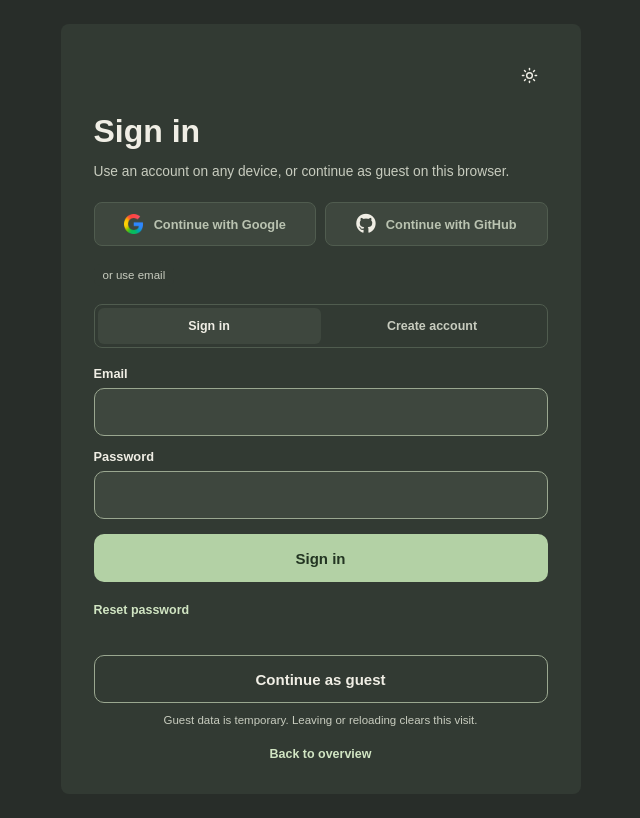
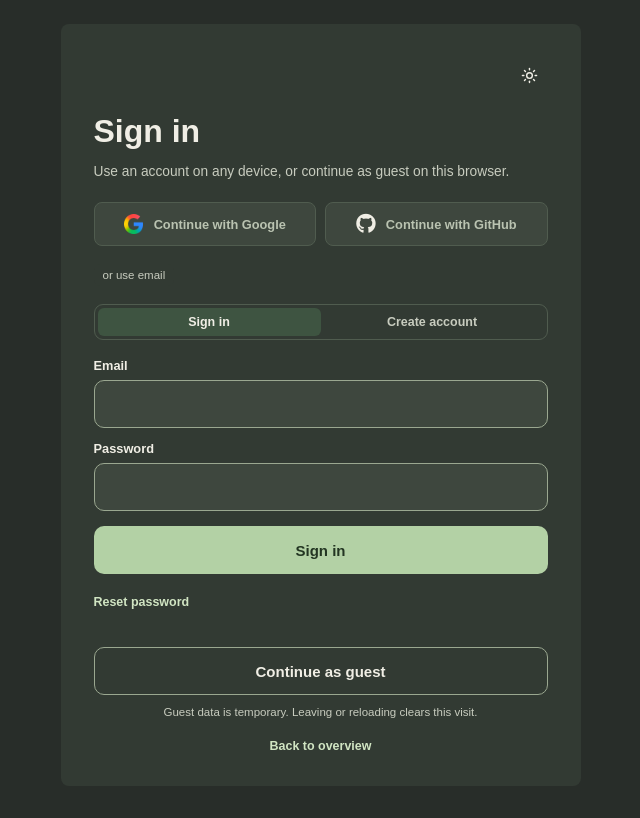
Before and after one commit to AG064/haleview, a React (Vite) app in the folder frontend/: page / in a window 1280 px wide. Both pictures are taken after a click on the button "Sign in". Shown: the whole page, without its empty margins (312-952 px from the left). Built offline with nearby package versions, Linux system fonts and the light colour scheme; no server answers.

Commit message:
Unify segmented switch controls

```diff
--- a/frontend/src/components/HaleChat.tsx
+++ b/frontend/src/components/HaleChat.tsx
@@ -186,7 +186,7 @@ export function HaleChat({ request }: { request: SessionRequest }) {
                 if (event.key === "Enter" && !event.shiftKey && !event.nativeEvent.isComposing) { event.preventDefault(); event.currentTarget.form?.requestSubmit(); }
               }} />
             <div className="hale-chat-composer-controls">
-              <div className="hale-chat-detail-toggle" role="group" aria-label="Reply detail" data-mode={mode}>
+              <div className="hale-chat-detail-toggle segmented-switch" role="group" aria-label="Reply detail" data-mode={mode} data-index={mode === "concise" ? "0" : "1"} data-segments="2">
                 <button type="button" aria-pressed={mode === "concise"} disabled={busy || loading} onClick={() => setMode("concise")}>Concise</button>
                 <button type="button" aria-pressed={mode === "detailed"} disabled={busy || loading} onClick={() => setMode("detailed")}>Detailed</button>
               </div>
--- a/frontend/src/components/RecipeCreatePanel.tsx
+++ b/frontend/src/components/RecipeCreatePanel.tsx
@@ -57,7 +57,7 @@ export function RecipeCreatePanel({ request, onOpen, refreshKey, collectionOnly
 
   return <div className="recipe-create">
     {!collectionOnly && <div className="create-intro"><span className="create-mark"><ChefHat aria-hidden="true" /></span><div><p className="eyebrow">A little kitchen curiosity</p><h3>What sounds good?</h3><p>Start with an idea. Let Hale help turn it into dinner.</p></div></div>}
-    {!collectionOnly && <div className="create-tabs" role="group" aria-label="Recipe creation mode">
+    {!collectionOnly && <div className="create-tabs segmented-switch" role="group" aria-label="Recipe creation mode" data-index={mode === "describe" ? "0" : "1"} data-segments="2">
       <button type="button" aria-pressed={mode === "describe"} disabled={busy} onClick={() => setMode("describe")}><Sparkles aria-hidden="true" />Describe</button>
       <button type="button" aria-pressed={mode === "combine"} disabled={busy} onClick={() => setMode("combine")}><CombineRecipeIcon />Combine</button>
     </div>}
--- a/frontend/src/screens/DashboardScreens.tsx
+++ b/frontend/src/screens/DashboardScreens.tsx
@@ -441,7 +441,7 @@ export function HaleScreen({ guidance, allowOnlineAi, recommendationRefreshing,
 
   return (
     <div className="hale-view">
-      <div className="hale-view-tabs" data-view={activeView} role="tablist" aria-label="Hale views">
+      <div className="hale-view-tabs segmented-switch" data-view={activeView} data-index={activeView === "chat" ? "0" : "1"} data-segments="2" role="tablist" aria-label="Hale views">
         {views.map((view) => {
           const active = activeView === view;
           const label = view === "chat" ? "Chat" : "Guidance";
--- a/frontend/src/screens/EntryScreens.tsx
+++ b/frontend/src/screens/EntryScreens.tsx
@@ -142,7 +142,7 @@ export function AccessScreen(props: AccessScreenProps) {
               <ProviderButton provider="github" enabled={props.oauthProviders.github} busy={props.accountBusy} onSelect={props.onOAuth} />
             </div>
             <div className="account-divider"><span>or use email</span></div>
-            <div className="account-switch" role="group" aria-label="Email account action">
+            <div className="account-switch segmented-switch" role="group" aria-label="Email account action" data-index={props.accountMode === "signin" ? "0" : "1"} data-segments="2">
               <button type="button" className={props.accountMode === "signin" ? "active" : ""} aria-pressed={props.accountMode === "signin"} onClick={() => props.onAccountModeChange("signin")}>Sign in</button>
               <button type="button" className={props.accountMode === "create" ? "active" : ""} aria-pressed={props.accountMode === "create"} onClick={() => props.onAccountModeChange("create")}>Create account</button>
             </div>
--- a/frontend/src/screens/NutritionScreens.tsx
+++ b/frontend/src/screens/NutritionScreens.tsx
@@ -190,7 +190,7 @@ export function NutritionScreen({ request, signedIn }: NutritionScreenProps) {
           <span className="nutrition-log-icon"><Utensils aria-hidden="true" /></span>
           <div><p className="eyebrow">Next step</p><h2>Log a meal</h2><p>Use a planned meal when it is ready. Enter a meal yourself when it is not.</p></div>
         </div>
-        <div className="nutrition-log-tabs" role="tablist" aria-label="Meal logging method">
+        <div className="nutrition-log-tabs segmented-switch" role="tablist" aria-label="Meal logging method" data-index={loggingMode === "planned" ? "0" : "1"} data-segments="2">
           <button type="button" role="tab" aria-selected={loggingMode === "planned"} className={loggingMode === "planned" ? "active" : ""} onClick={() => setLoggingMode("planned")} disabled={plans.length === 0}>Planned meal</button>
           <button type="button" role="tab" aria-selected={loggingMode === "manual"} className={loggingMode === "manual" ? "active" : ""} onClick={() => setLoggingMode("manual")}>Manual entry</button>
         </div>
--- a/frontend/src/screens/RecipeScreens.tsx
+++ b/frontend/src/screens/RecipeScreens.tsx
@@ -363,7 +363,7 @@ export function RecipeScreen({ request, signedIn }: { request: SessionRequest; s
         {selected && <button className="secondary-button" type="button" onClick={() => { setSelected(null); setError(null); }}>{view === "saved" ? "Back to My saved recipes" : view === "favourites" ? "Back to Favourites" : creating ? "Back to Create" : selectedGroup ? "Back to variations" : "Back to search"}</button>}
         {!selected && selectedGroup && <button className="secondary-button" type="button" onClick={() => setSelectedGroup(null)}>Back to recipe groups</button>}
       </div>
-      {!selected && !selectedGroup && signedIn && <div className="recipe-view-switch" role="group" aria-label="Recipe workspace"><button type="button" aria-pressed={view === "browse"} onClick={() => setView("browse")}>Browse recipes</button><button type="button" aria-pressed={view === "create"} onClick={() => setView("create")}><Sparkles aria-hidden="true" />Create</button><button type="button" aria-pressed={view === "saved"} onClick={() => setView("saved")}>My saved recipes</button><button type="button" aria-pressed={view === "favourites"} onClick={() => setView("favourites")}><Star aria-hidden="true" />Favourites</button></div>}
+      {!selected && !selectedGroup && signedIn && <div className="recipe-view-switch segmented-switch" role="group" aria-label="Recipe workspace" data-index={view === "browse" ? "0" : view === "create" ? "1" : view === "saved" ? "2" : "3"} data-segments="4"><button type="button" aria-pressed={view === "browse"} onClick={() => setView("browse")}>Browse recipes</button><button type="button" aria-pressed={view === "create"} onClick={() => setView("create")}><Sparkles aria-hidden="true" />Create</button><button type="button" aria-pressed={view === "saved"} onClick={() => setView("saved")}>My saved recipes</button><button type="button" aria-pressed={view === "favourites"} onClick={() => setView("favourites")}><Star aria-hidden="true" />Favourites</button></div>}
       {creating && signedIn && <div hidden={selected !== null}><RecipeCreatePanel key={view} collectionOnly={view === "saved"} onCreate={() => setView("create")} request={request} refreshKey={collectionVersion} onOpen={result => { setSelected({ ...result, custom: true, generationSource: result.source, creation: result }); setServings(String(result.recipe.servings)); setError(null); }} /></div>}
       {selected && signedIn && (!selected.custom || selected.creation) && <div className="recipe-favourite-actions">
         <button className="secondary-button" type="button" disabled={favouritesBusy || !favourites || Boolean(selected.creation && !selected.creation.saved)} aria-pressed={favourites?.some(item => item.recipe.id === selected.recipe.id) ?? false} onClick={() => void toggleFavourite()}><Star aria-hidden="true" />{favouritesBusy ? "Saving..." : !favourites ? "Checking favourites..." : favourites.some(item => item.recipe.id === selected.recipe.id) ? "Remove from Favourites" : "Add to Favourites"}</button>
--- a/frontend/src/screens/ShoppingListScreen.tsx
+++ b/frontend/src/screens/ShoppingListScreen.tsx
@@ -375,7 +375,7 @@ export function ShoppingListScreen({
                 onChange={(event) => setQuery(event.target.value)}
               />
             </label>
-            <div className="shop-tabs" aria-label="Show shopping items">
+            <div className="shop-tabs segmented-switch" role="group" aria-label="Show shopping items" data-index={neededOnly ? "1" : "0"} data-segments="2">
               <button
                 type="button"
                 aria-pressed={!neededOnly}
--- a/frontend/src/styles/component-system.css
+++ b/frontend/src/styles/component-system.css
@@ -34,6 +34,80 @@
 :is(.app-shell, .access-screen, .overview-screen) button[aria-busy="true"] { cursor: wait; }
 :is(.app-shell, .access-screen) .primary-button[aria-busy="true"] { color: var(--on-accent); background: var(--accent); }
 
+.segmented-switch {
+  --segment-count: 2;
+  position: relative;
+  display: grid;
+  grid-template-columns: repeat(var(--segment-count), minmax(0, 1fr));
+  gap: 0;
+  padding: 3px;
+  border: 1px solid var(--line);
+  border-radius: 9px;
+  background: var(--panel);
+  isolation: isolate;
+}
+
+.segmented-switch[data-segments="4"] { --segment-count: 4; }
+
+.segmented-switch::before {
+  position: absolute;
+  z-index: 0;
+  top: 3px;
+  left: 3px;
+  width: calc((100% - 6px) / var(--segment-count));
+  height: calc(100% - 6px);
+  border-radius: 6px;
+  background: var(--accent-soft);
+  content: "";
+  pointer-events: none;
+  transition: transform 180ms ease;
+}
+
+.segmented-switch[data-index="1"]::before { transform: translateX(100%); }
+.segmented-switch[data-index="2"]::before { transform: translateX(200%); }
+.segmented-switch[data-index="3"]::before { transform: translateX(300%); }
+
+.segmented-switch > button {
+  position: relative;
+  z-index: 1;
+  display: inline-flex;
+  min-width: 0;
+  min-height: 28px;
+  align-items: center;
+  justify-content: center;
+  gap: 7px;
+  padding: 4px 10px;
+  border: 0;
+  border-radius: 6px;
+  color: var(--muted);
+  background: transparent;
+  box-shadow: none;
+  font: inherit;
+  font-size: 0.78rem;
+  font-weight: 700;
+  line-height: 1.2;
+  cursor: pointer;
+}
+
+.segmented-switch > button:hover:not(:disabled),
+.segmented-switch > button:is([aria-pressed="true"], [aria-selected="true"], .active) {
+  color: var(--ink);
+  border-color: transparent;
+  background: transparent;
+  box-shadow: none;
+}
+
+.segmented-switch > button:disabled { color: var(--control-disabled-text); opacity: 0.55; cursor: not-allowed; }
+.segmented-switch > button > svg { width: 17px; height: 17px; flex: 0 0 auto; }
+
+@media (max-width: 600px) {
+  .recipe-view-switch.segmented-switch > button { padding-inline: 5px; white-space: normal; }
+}
+
+@media (prefers-reduced-motion: reduce) {
+  .segmented-switch::before { transition: none; }
+}
+
 .app-shell .wizard-step { background: transparent; border-color: var(--line); color: var(--muted); font-weight: 600; }
 .app-shell .wizard-step:hover { background: var(--surface); border-color: var(--color-border); color: var(--ink); }
 .app-shell .wizard-step.current { background: var(--accent-soft); color: var(--accent); border-color: var(--accent); box-shadow: inset 0 -2px 0 var(--accent); }
```
